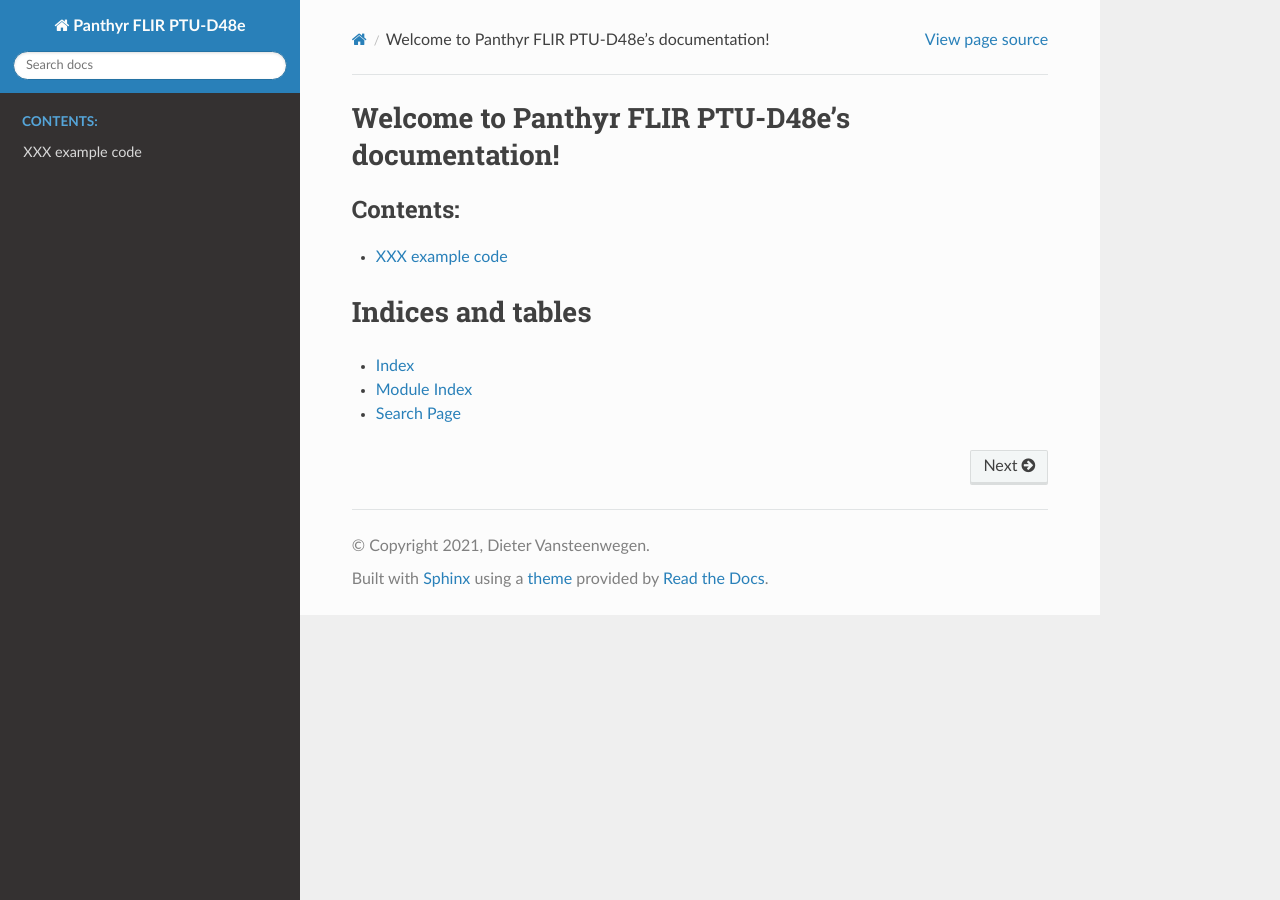
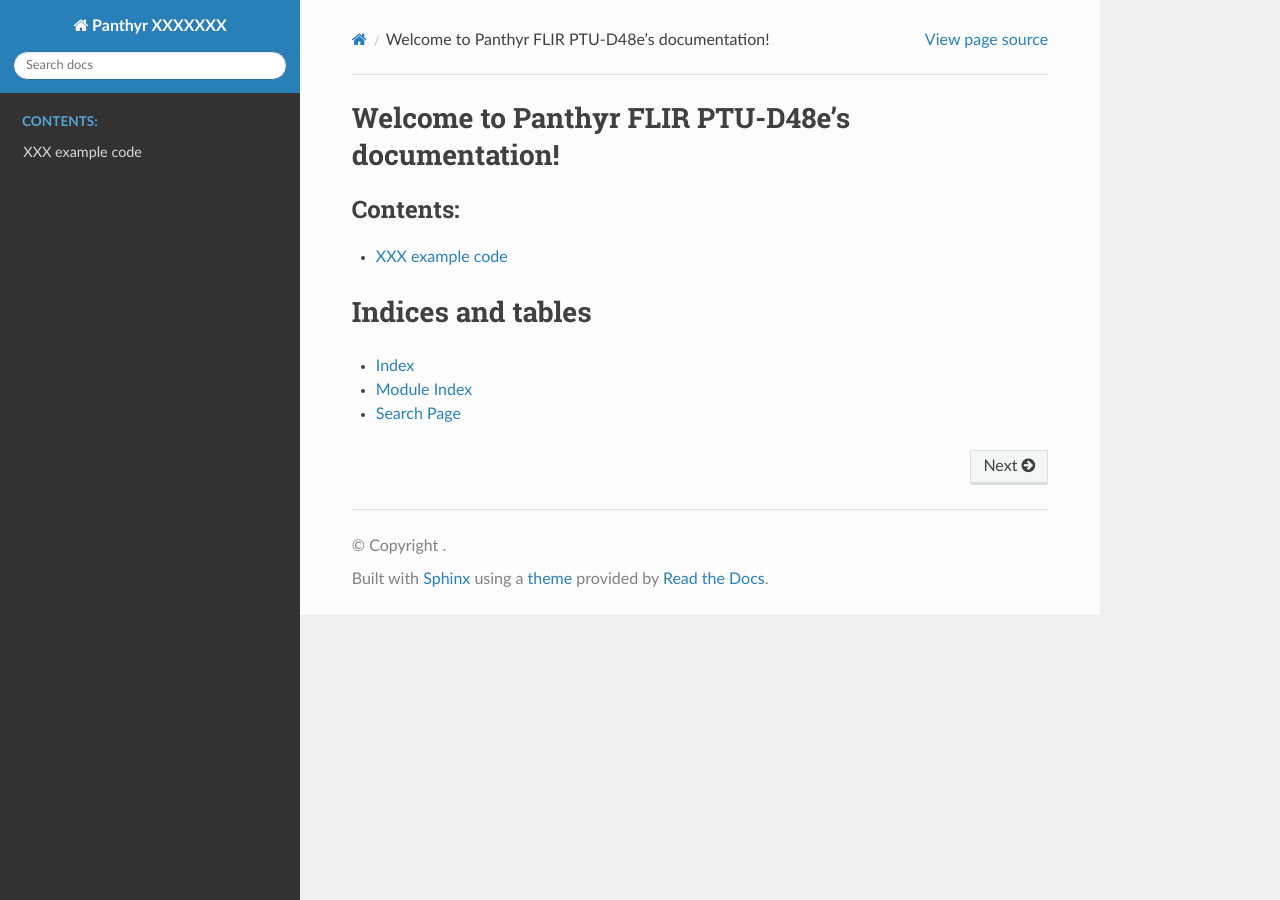
Before and after one commit to dietervansteenwegen/python_template, a Sphinx documentation site: the page built from _docs/source/index.rst, in a window 1280 px wide. Built offline with Sphinx 7.4.7 and the Read the Docs theme 2.0.0, drawn with Linux system fonts in a browser that asks for light colours; pages that are not in the unit, such as notebooks, are missing from menus.

Commit message:
better version number, no copyright, excl. setup.rst

```diff
--- a/_docs/source/conf.py
+++ b/_docs/source/conf.py
@@ -1,11 +1,10 @@
+# -*- coding: utf-8 -*-
 # Configuration file for the Sphinx documentation builder.
 #
 # This file only contains a selection of the most common options. For a full
 # list see the documentation:
 # https://www.sphinx-doc.org/en/master/usage/configuration.html
-
 # -- Path setup --------------------------------------------------------------
-
 # If extensions (or modules to document with autodoc) are in another directory,
 # add these directories to sys.path here. If the directory is relative to the
 # documentation root, use os.path.abspath to make it absolute, like shown here.
@@ -17,12 +16,11 @@
 
 # -- Project information -----------------------------------------------------
 
-project = 'Panthyr FLIR PTU-D48e'
-copyright = '2021, Dieter Vansteenwegen'
+project = 'Panthyr XXXXXXX'
 author = 'Dieter Vansteenwegen'
 
 # The full version, including alpha/beta/rc tags
-release = '0.1b'
+release = '0.0.1-beta.1'
 
 # -- General configuration ---------------------------------------------------
 
@@ -44,7 +42,7 @@
 # List of patterns, relative to source directory, that match files and
 # directories to ignore when looking for source files.
 # This pattern also affects html_static_path and html_extra_path.
-exclude_patterns = []
+exclude_patterns = ['setup.rst']
 
 # -- Options for HTML output -------------------------------------------------
 
```
